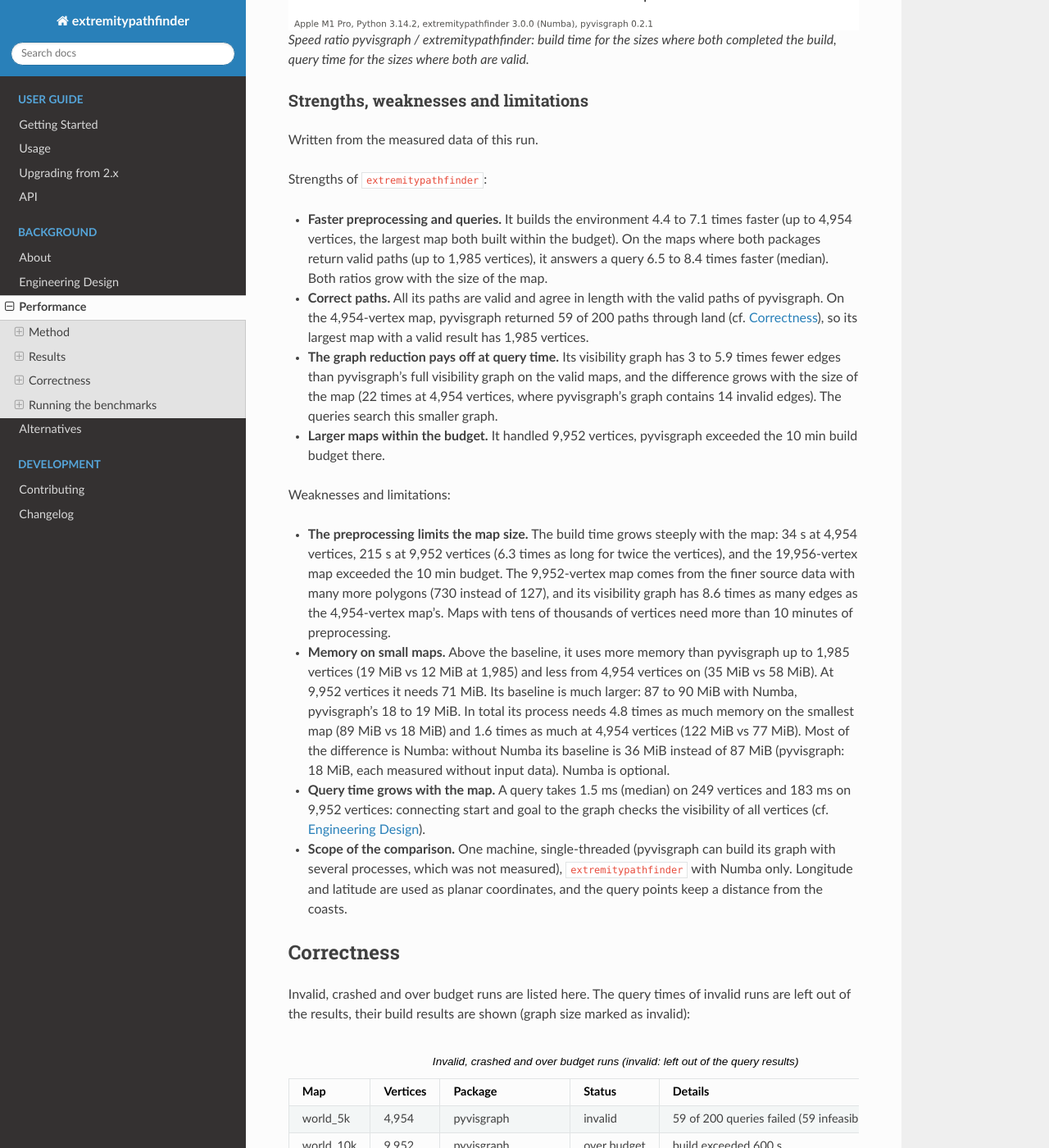
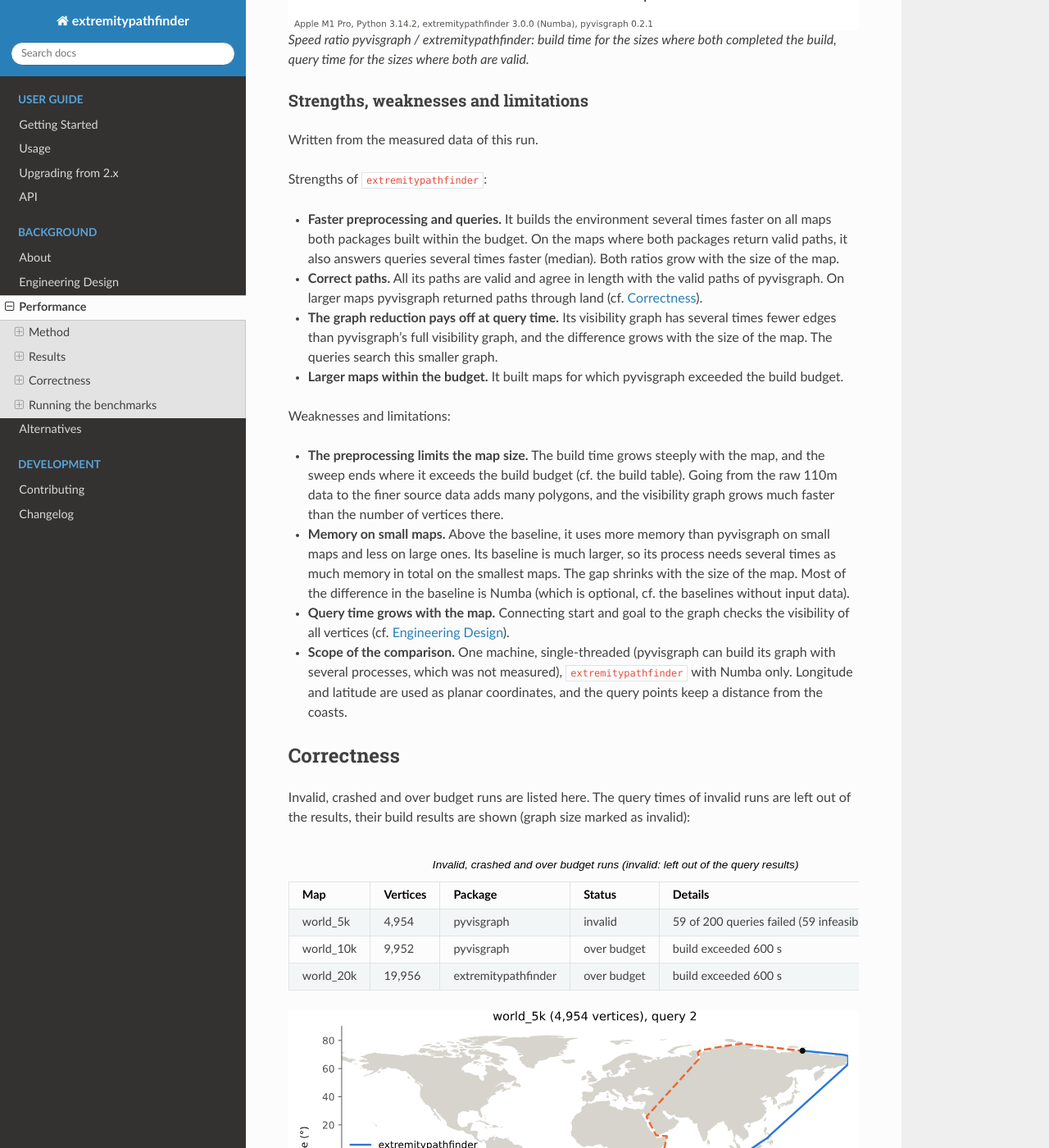
Before and after one commit to jannikmi/extremitypathfinder, a Sphinx documentation site: the page built from docs/7_performance.rst, in a window 1280 px wide and 1400 px high, scrolled down 6819 px. Shown: the whole window at 82% size. Built offline with Sphinx 7.4.7 and the Read the Docs theme 3.1.0, drawn with Linux system fonts in a browser that asks for light colours; some of the changed text lies outside the part shown.

Commit message:
docs: benchmark results described qualitatively in the text
Hand-written numbers go stale with every run. The numbers are in the
generated tables and figures. The pyvisgraph defect section keeps its
numbers: they describe a pinned version and data set.

Co-Authored-By: Claude Opus 5.5 <noreply@anthropic.com>

```diff
--- a/docs/7_performance.rst
+++ b/docs/7_performance.rst
@@ -105,8 +105,7 @@ Measurements
   (along edges and through vertices is allowed), and the lengths of both packages agree within a relative
   tolerance of 1e-9. Packages and sizes failing a query are ``invalid``: their query times and the query ratio
   are left out. Their build was measured like any other: build time, memory and the build ratio are shown.
-  Their graph size is marked as invalid, because the graph contains wrong edges
-  (14 of 277,886 for pyvisgraph at 4,954 vertices).
+  Their graph size is marked as invalid, because the graph contains wrong edges (cf. :ref:`benchmark-correctness`).
 
 
 .. _benchmark-results:
@@ -166,36 +165,28 @@ Written from the measured data of this run.
 
 Strengths of ``extremitypathfinder``:
 
-- **Faster preprocessing and queries.** It builds the environment 4.4 to 7.1 times faster
-  (up to 4,954 vertices, the largest map both built within the budget).
-  On the maps where both packages return valid paths (up to 1,985 vertices), it answers a query 6.5 to 8.4 times
+- **Faster preprocessing and queries.** It builds the environment several times faster on all maps both packages
+  built within the budget. On the maps where both packages return valid paths, it also answers queries several times
   faster (median). Both ratios grow with the size of the map.
 - **Correct paths.** All its paths are valid and agree in length with the valid paths of pyvisgraph.
-  On the 4,954-vertex map, pyvisgraph returned 59 of 200 paths through land (cf. :ref:`benchmark-correctness`),
-  so its largest map with a valid result has 1,985 vertices.
-- **The graph reduction pays off at query time.** Its visibility graph has 3 to 5.9 times fewer edges than
-  pyvisgraph's full visibility graph on the valid maps, and the difference grows with the size of the map
-  (22 times at 4,954 vertices, where pyvisgraph's graph contains 14 invalid edges).
+  On larger maps pyvisgraph returned paths through land (cf. :ref:`benchmark-correctness`).
+- **The graph reduction pays off at query time.** Its visibility graph has several times fewer edges than
+  pyvisgraph's full visibility graph, and the difference grows with the size of the map.
   The queries search this smaller graph.
-- **Larger maps within the budget.** It handled 9,952 vertices, pyvisgraph exceeded the 10 min build budget there.
+- **Larger maps within the budget.** It built maps for which pyvisgraph exceeded the build budget.
 
 Weaknesses and limitations:
 
-- **The preprocessing limits the map size.** The build time grows steeply with the map:
-  34 s at 4,954 vertices, 215 s at 9,952 vertices (6.3 times as long for twice the vertices),
-  and the 19,956-vertex map exceeded the 10 min budget.
-  The 9,952-vertex map comes from the finer source data with many more polygons (730 instead of 127),
-  and its visibility graph has 8.6 times as many edges as the 4,954-vertex map's.
-  Maps with tens of thousands of vertices need more than 10 minutes of preprocessing.
-- **Memory on small maps.** Above the baseline, it uses more memory than pyvisgraph up to 1,985 vertices
-  (19 MiB vs 12 MiB at 1,985) and less from 4,954 vertices on (35 MiB vs 58 MiB). At 9,952 vertices it needs 71 MiB.
-  Its baseline is much larger: 87 to 90 MiB with Numba, pyvisgraph's 18 to 19 MiB.
-  In total its process needs 4.8 times as much memory on the smallest map (89 MiB vs 18 MiB)
-  and 1.6 times as much at 4,954 vertices (122 MiB vs 77 MiB).
-  Most of the difference is Numba: without Numba its baseline is 36 MiB instead of 87 MiB
-  (pyvisgraph: 18 MiB, each measured without input data). Numba is optional.
-- **Query time grows with the map.** A query takes 1.5 ms (median) on 249 vertices and 183 ms on 9,952 vertices:
-  connecting start and goal to the graph checks the visibility of all vertices (cf. :ref:`design`).
+- **The preprocessing limits the map size.** The build time grows steeply with the map,
+  and the sweep ends where it exceeds the build budget (cf. the build table).
+  Going from the raw 110m data to the finer source data adds many polygons, and the visibility graph
+  grows much faster than the number of vertices there.
+- **Memory on small maps.** Above the baseline, it uses more memory than pyvisgraph on small maps and less on large ones.
+  Its baseline is much larger, so its process needs several times as much memory in total on the smallest maps.
+  The gap shrinks with the size of the map.
+  Most of the difference in the baseline is Numba (which is optional, cf. the baselines without input data).
+- **Query time grows with the map.** Connecting start and goal to the graph checks the visibility of all vertices
+  (cf. :ref:`design`).
 - **Scope of the comparison.** One machine, single-threaded (pyvisgraph can build its graph with several processes,
   which was not measured), ``extremitypathfinder`` with Numba only. Longitude and latitude are used as
   planar coordinates, and the query points keep a distance from the coasts.
```
Also changed, not shown: docs/contributing/decisions.md (+2 -2 lines).
